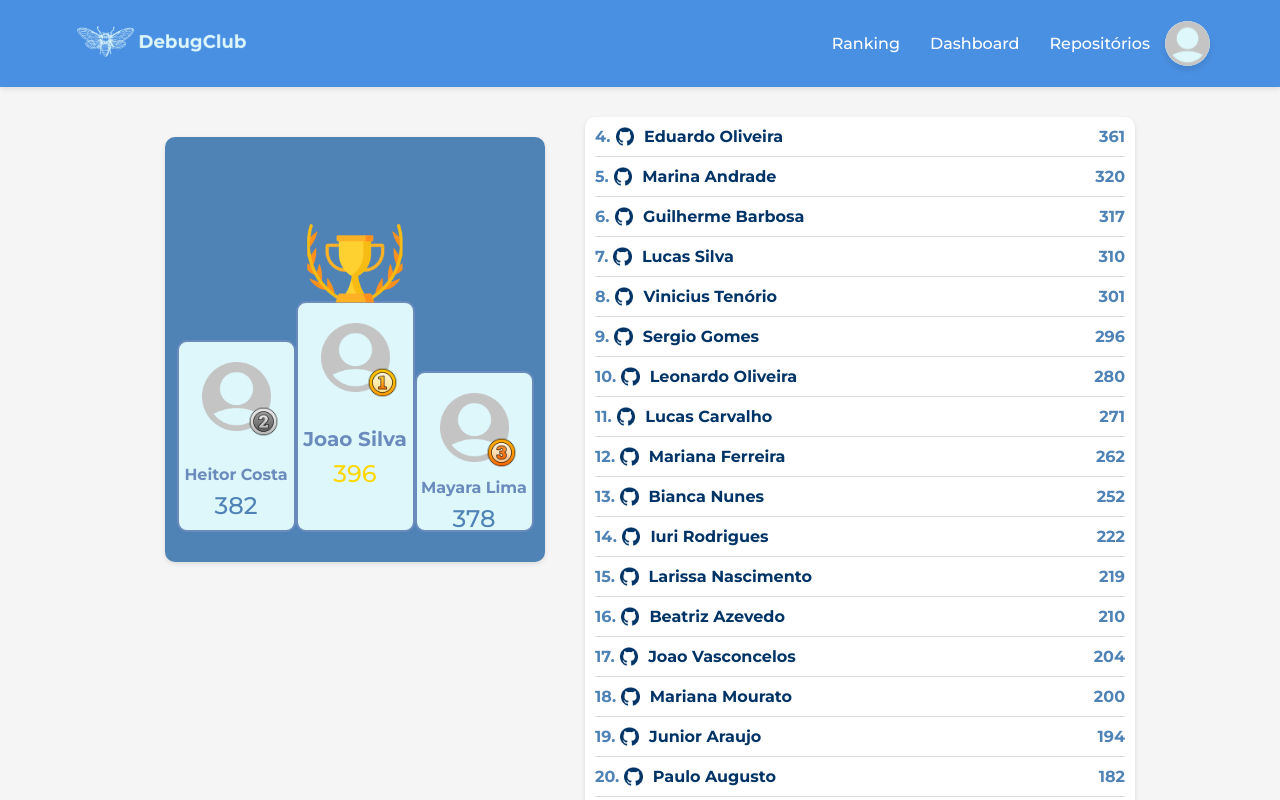
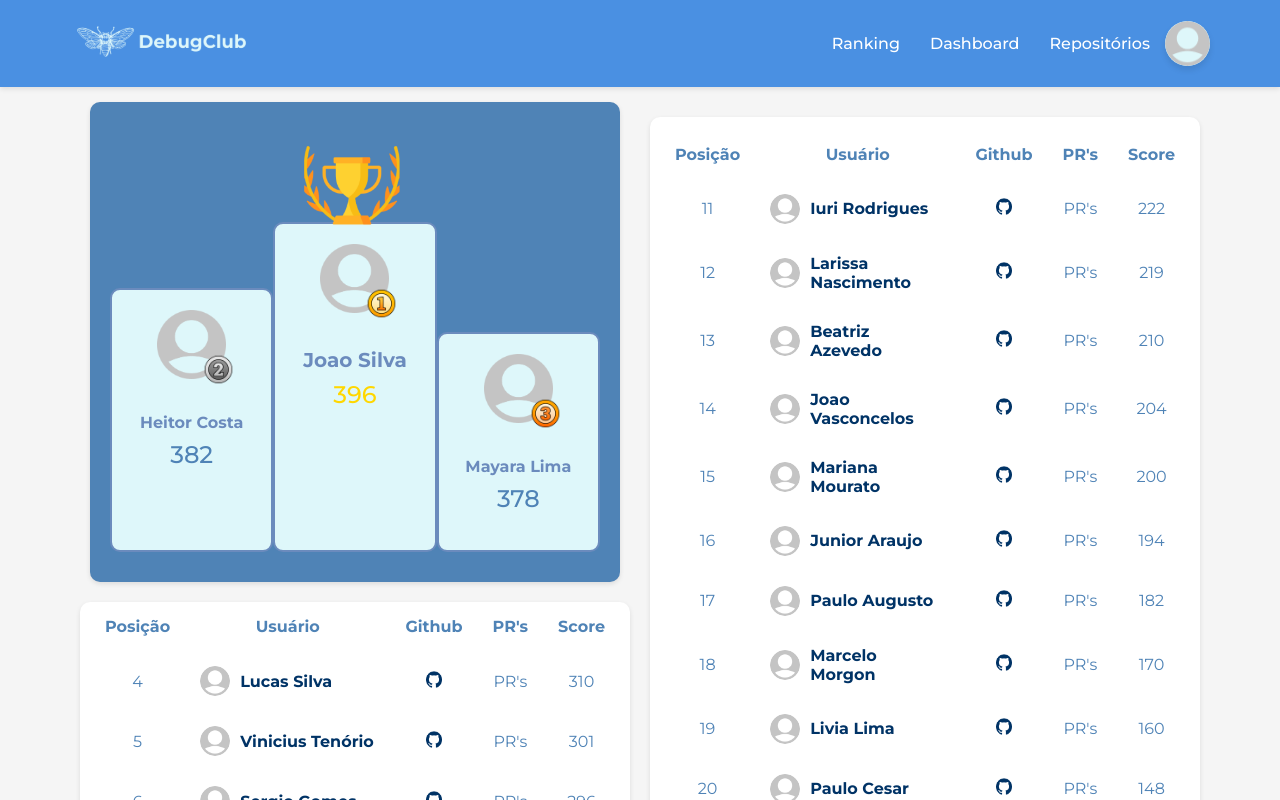
Before and after one commit to VyNas07/Debug-Club, a React (Create React App) app: page /ranking in a window 1280 px wide. Shown: the top 800 px of the page. Built offline with nearby package versions, Linux system fonts and the light colour scheme.

Commit message:
alterações na tela de ranking

```diff
--- a/src/pages/ProfileEdit/ProfileEdit.css
+++ b/src/pages/ProfileEdit/ProfileEdit.css
@@ -106,19 +106,17 @@ textarea {
   font-family: 'Montserrat', sans-serif;
 }
 
-/* Nova classe para o botão "Escolher foto" */
 .choose-photo-button {
-  display: inline-block; /* Para centralizar */
-  padding: 10px 20px; /* Espaçamento interno do botão */
-  border-radius: 25px; /* Bordas arredondadas */
-  background-color: #4a90e2; /* Cor de fundo */
-  color: #def7fa; /* Cor do texto */
-  text-align: center; /* Centraliza o texto dentro do botão */
-  cursor: pointer; /* Muda o cursor ao passar sobre o botão */
-  transition: transform 0.2s; /* Adiciona uma transição suave ao efeito de transformação */
+  display: inline-block;
+  padding: 10px 20px;
+  border-radius: 25px;
+  background-color: #4a90e2;
+  color: #def7fa;
+  text-align: center;
+  cursor: pointer;
+  transition: transform 0.2s;
 }
 
-/* Efeito de transformação ao passar o mouse sobre o botão */
 .choose-photo-button:hover {
-  transform: scale(1.05); /* Aumenta o botão quando o mouse passa sobre ele */
+  transform: scale(1.05);
 }
--- a/src/pages/ProfilePage/ProfilePage.css
+++ b/src/pages/ProfilePage/ProfilePage.css
@@ -61,6 +61,7 @@ body {
   overflow-wrap: break-word;
   word-wrap: break-word;
   white-space: normal;
+  text-align: center;
 }
 
 .centered-bio {
--- a/src/pages/RankingPage/RankingPage.css
+++ b/src/pages/RankingPage/RankingPage.css
@@ -27,24 +27,33 @@
   }
 
   .content {
+    display: flexbox;
+    flex-direction: column;
+    align-items: center;
+
+  }
+
+  .inside-content{
     display: flex;
-
+    align-items: center;
   }
 
   .top-three {
     background-color: #4F83B6;
     border-radius: 10px;
     box-shadow: 0 2px 5px rgba(0, 0, 0, 0.1);
-    margin: 20px 30px;
+    margin: 20px 20px;
     padding: 20px;
-    width: 380px;
-    height: 425px;
+    width: 530px;
+    height: 480px;
     color: white;
     display: flex;
     justify-content: center;
     align-items: flex-end;
     position: relative;
+    margin-top: -15px;
 }
+
 
   .second-card, .third-card, .winner-card {
     display: flex;
@@ -74,7 +83,7 @@
     font-size: 50px;
     background-color: #DEF7FA;
     border-radius: 10px;
-    height: 60%;
+    height: 75%;
     text-align: center;
     width: 50%;
     position: relative;
@@ -90,7 +99,7 @@
 
   .winner-icon {
     position: absolute;
-    top: 72px;
+    top: 29px;
     left: 48%;
     transform: translateX(-50%);
     width: 80px;
@@ -105,7 +114,7 @@
     font-size: 50px;
     background-color:#DEF7FA;
     border-radius: 10px;
-    height: 50%;
+    height: 60%;
     text-align: center;
     width: 50%;
   }
@@ -114,7 +123,7 @@
     font-size: 50px;
     background-color: #DEF7FA;
     border-radius: 10px;
-    height: 42%;
+    height: 50%;
     text-align: center;
     width: 50%;
   }
@@ -129,8 +138,11 @@
     align-items: center;
     box-shadow: 0 2px 5px rgba(0, 0, 0, 0.1);
     width: 550px;
+    color: #4F83B6;
+    display: flex;
+    justify-content: center;
 
-    color: #4F83B6;
+
   }
 
   .ranking-list ul {
@@ -159,6 +171,10 @@
     flex-grow: 1;
     margin-left: 10px;
     font-weight: bold;
+    text-align: center;
+    vertical-align: middle;
+    padding: 15px;
+
   }
 
   .icon {
@@ -190,3 +206,71 @@
     height: auto;
     transform: scale(0.4);
   }
+
+  .user-info {
+    display: flex;
+    align-items: center;
+  }
+
+  .user-profile-image {
+    width: 30px;
+    height: 30px;
+    border-radius: 50%;
+    margin-right: 10px;
+    object-fit: cover;
+  }
+
+
+  table th, table td {
+    padding: 10px;
+    text-align: center;
+    vertical-align: middle;
+  }
+
+
+table {
+  width: 100%;
+  max-width: 800px;
+  border-collapse: collapse;
+}
+
+.index, .user-name, .score {
+  text-align: left;
+}
+
+.score {
+  text-align: center;
+  vertical-align: middle;
+}
+
+.index {
+  text-align: center;
+  vertical-align: middle;
+  padding: 15px;
+}
+
+table th {
+  text-align: center;
+  vertical-align: middle;
+  padding: 15px;
+}
+
+
+.github-image{
+  width: 25%;
+}
+
+.ranking-list2{
+  background-color: white;
+    padding: 0px 10px;
+    border-radius: 10px;
+    margin: 0px 10px;
+    flex-direction: column;
+    gap: 15px;
+    align-items: center;
+    box-shadow: 0 2px 5px rgba(0, 0, 0, 0.1);
+    width: 550px;
+    color: #4F83B6;
+    display: flex;
+    justify-content: center;
+}
--- a/src/pages/RankingPage/RankingPage.js
+++ b/src/pages/RankingPage/RankingPage.js
@@ -7,7 +7,6 @@ import oneIcon from '../../assets/IMG-RankingPage/1stplace.png';
 import twoIcon from '../../assets/IMG-RankingPage/2ndplace.png';
 import threeIcon from '../../assets/IMG-RankingPage/3rdplace.png';
 import Header2 from '../../components/Header2/Header2';
-
 
 const RankingPage = () => {
   const users = [
@@ -37,10 +36,17 @@ const RankingPage = () => {
     { name: "Diego Souza", score: 8 }
   ];
 
+  // Ordenando os usuários pela pontuação
+  const sortedUsers = [...users].sort((a, b) => b.score - a.score);
+  const topUsers = sortedUsers.slice(3, 10); // Do 4º ao 10º lugar
+
   return (
-    <div>  <Header2 /> {Header2}
+    <div>
+      <Header2 />
       <div className="ranking-page">
         <div className="content">
+
+
           <div className="top-three">
             <div className="second-card">
               <div className="profile-image">
@@ -51,7 +57,7 @@ const RankingPage = () => {
               <p className="score">382</p>
             </div>
             <div className='winner-icon'>
-          <img src={winnerIcon} alt="winner"/>
+              <img src={winnerIcon} alt="winner" />
             </div>
             <div className="winner-card">
               <div className="profile-image">
@@ -70,23 +76,80 @@ const RankingPage = () => {
               <p className="name">Mayara Lima</p>
               <p className="score">378</p>
             </div>
-
           </div>
 
 
-        <div className="ranking-list">
-          <ul>
-            {users.map((user, index) => (
-              <li key={index}>
-                <span className="index">{index + 4}. </span>
-                <img src={githubIcon} alt="github"/>
-                <span className='user-name'>{user.name}</span>
-                <span className="score">{user.score}</span>
-              </li>
+            <div className="ranking-list2">
+              <table>
+                <thead>
+                  <tr>
+                    <th>Posição</th>
+                    <th>Usuário</th>
+                    <th>Github</th>
+                    <th>PR's</th>
+                    <th>Score</th>
+                  </tr>
+                </thead>
+                <tbody>
+                  {topUsers.map((user, index) => (
+                    <tr key={user.name}>
+                      <td className="index">{index + 4}</td>
+                      <td className="user-name">
+                        <div className="user-info">
+                          <img src={profileIcon} alt={`${user.name} profile`} className="user-profile-image" />
+                          {user.name}
+                        </div>
+                      </td>
+                      <td>
+                        <img src={githubIcon} alt="github" className="github-image" />
+                      </td>
+                      <td>PR's</td>
+                      <td className="score">{user.score}</td>
+                    </tr>
                   ))}
-          </ul>
+                </tbody>
+              </table>
             </div>
           </div>
+
+
+
+          {/* Mantendo a lista de classificação abaixo */}
+          <div className="ranking-list">
+            <table>
+              <thead>
+                <tr>
+                  <th>Posição</th>
+                  <th>Usuário</th>
+                  <th>Github</th>
+                  <th>PR's</th>
+                  <th>Score</th>
+
+                </tr>
+              </thead>
+              <tbody>
+                {sortedUsers.slice(10).map((user, index) => (
+                  <tr key={user.name}>
+                    <td className="index">{index + 11}</td>
+                    <td className="user-name">
+                      <div className="user-info">
+                        <img src={profileIcon} alt={`${user.name} profile`} className="user-profile-image" />
+                        {user.name}
+                      </div>
+                    </td>
+                    <td>
+                      <img src={githubIcon} alt="github" className="github-image" />
+                    </td>
+                    <td>PR's</td>
+                    <td className="score">{user.score}</td>
+                  </tr>
+                ))}
+              </tbody>
+            </table>
+          </div>
+
+
+
       </div>
     </div>
   );
```
Lines whose indentation alone changed are shown as unchanged.
